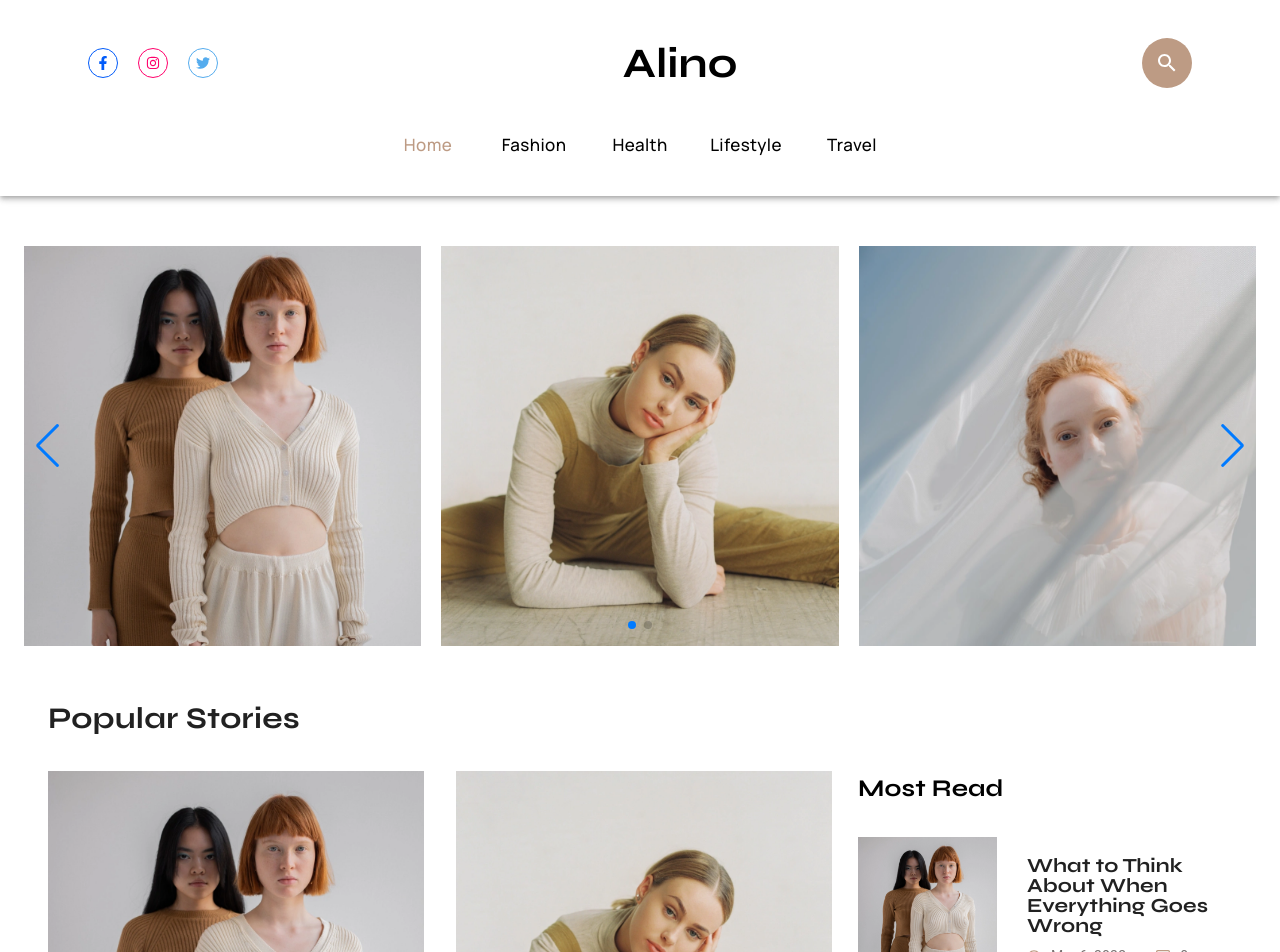
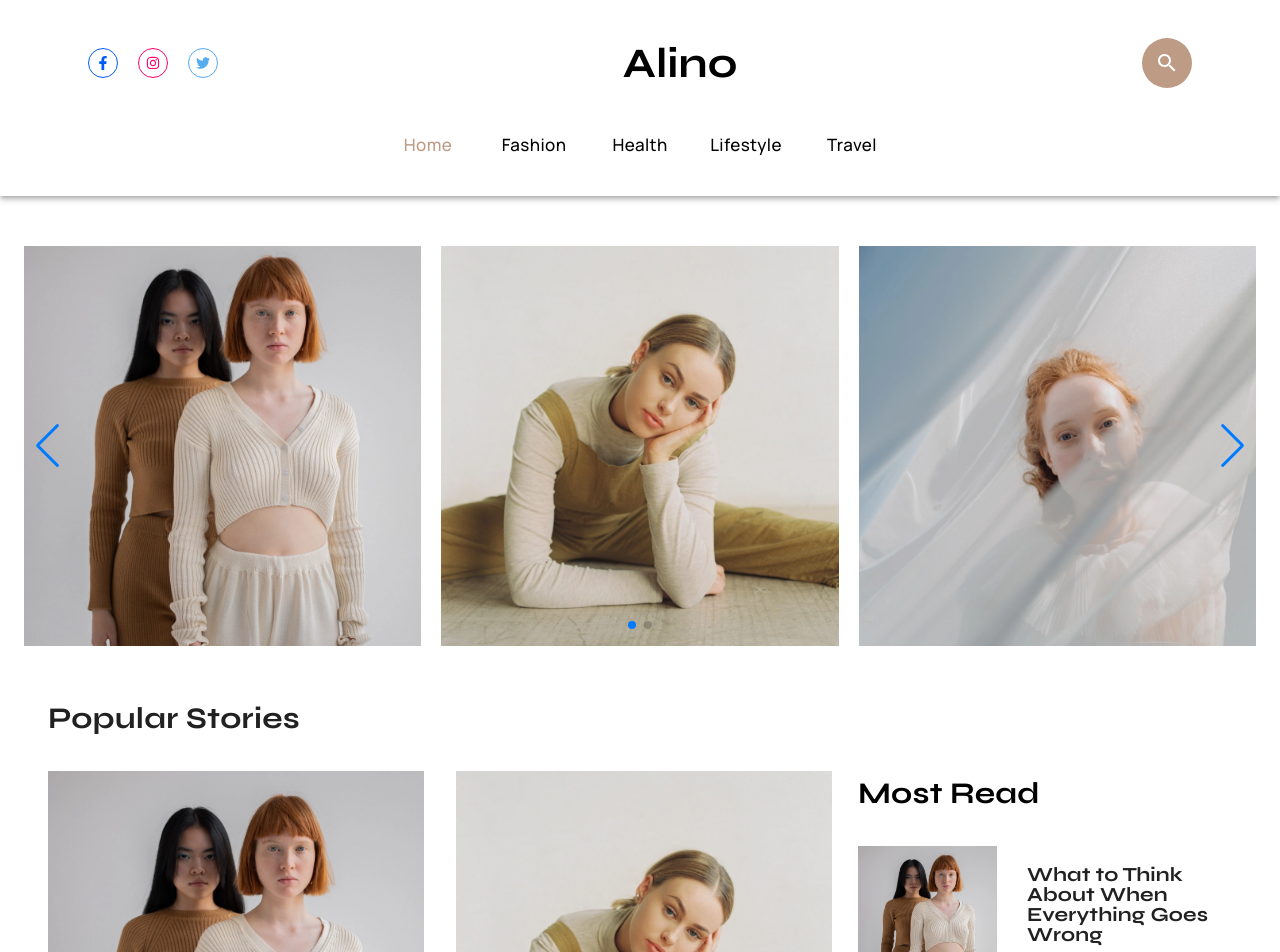
Before and after one commit to AnatoliiZh/react-project-control, a React (Create React App) app: page / in a window 1280 px wide. Shown: the top 952 px of the page. Built offline with nearby package versions, Linux system fonts and the light colour scheme.

Commit message:
change heading MostRead to 30px

```diff
--- a/src/components/MostRead/MostRead.scss
+++ b/src/components/MostRead/MostRead.scss
@@ -5,7 +5,7 @@
 
     .most-read-heading{
         font-family: Syne;
-        font-size: 24px;
+        font-size: 30px;
         font-weight: 700;
         // line-height: 38px;
         color: #000;
```
